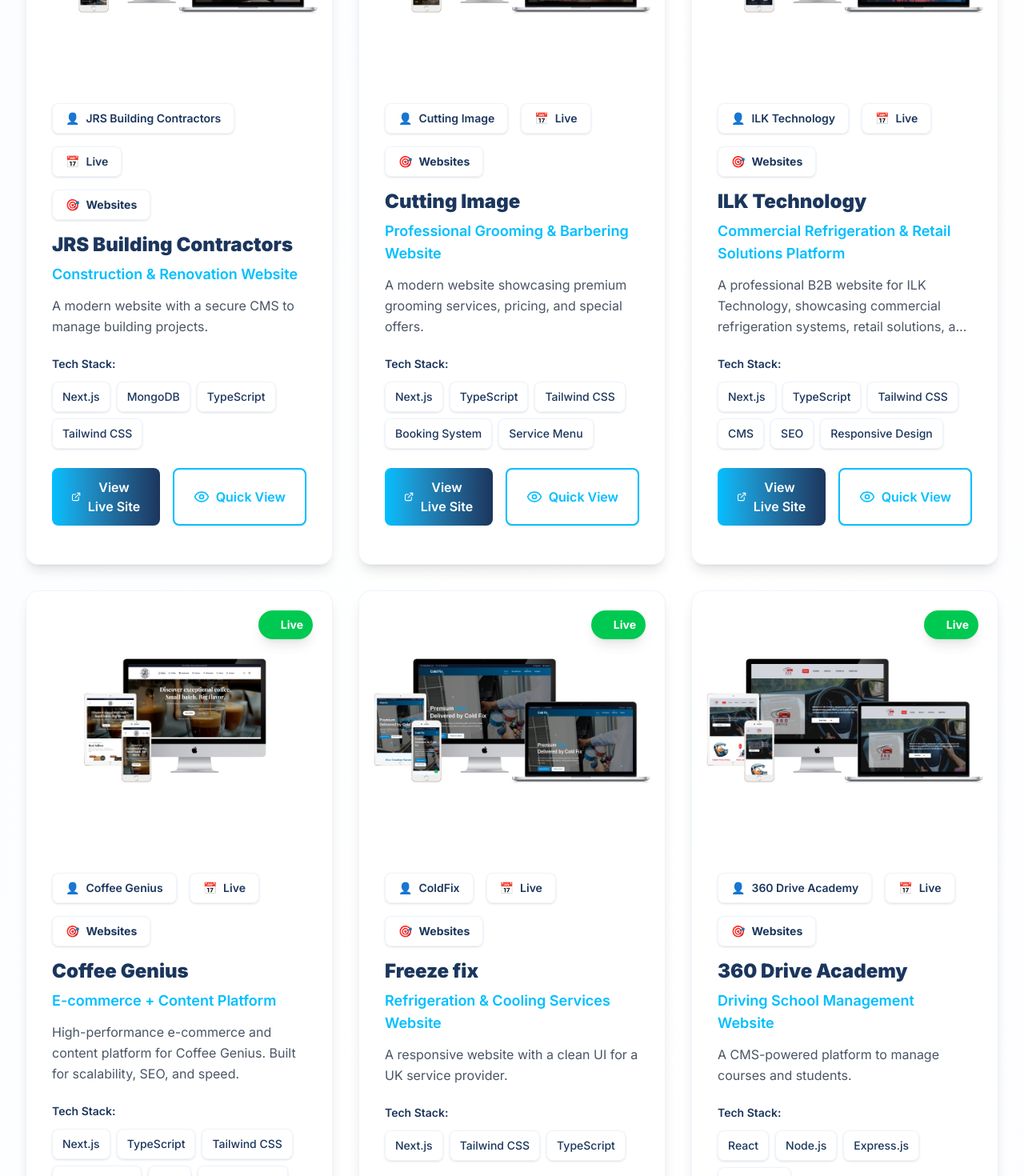
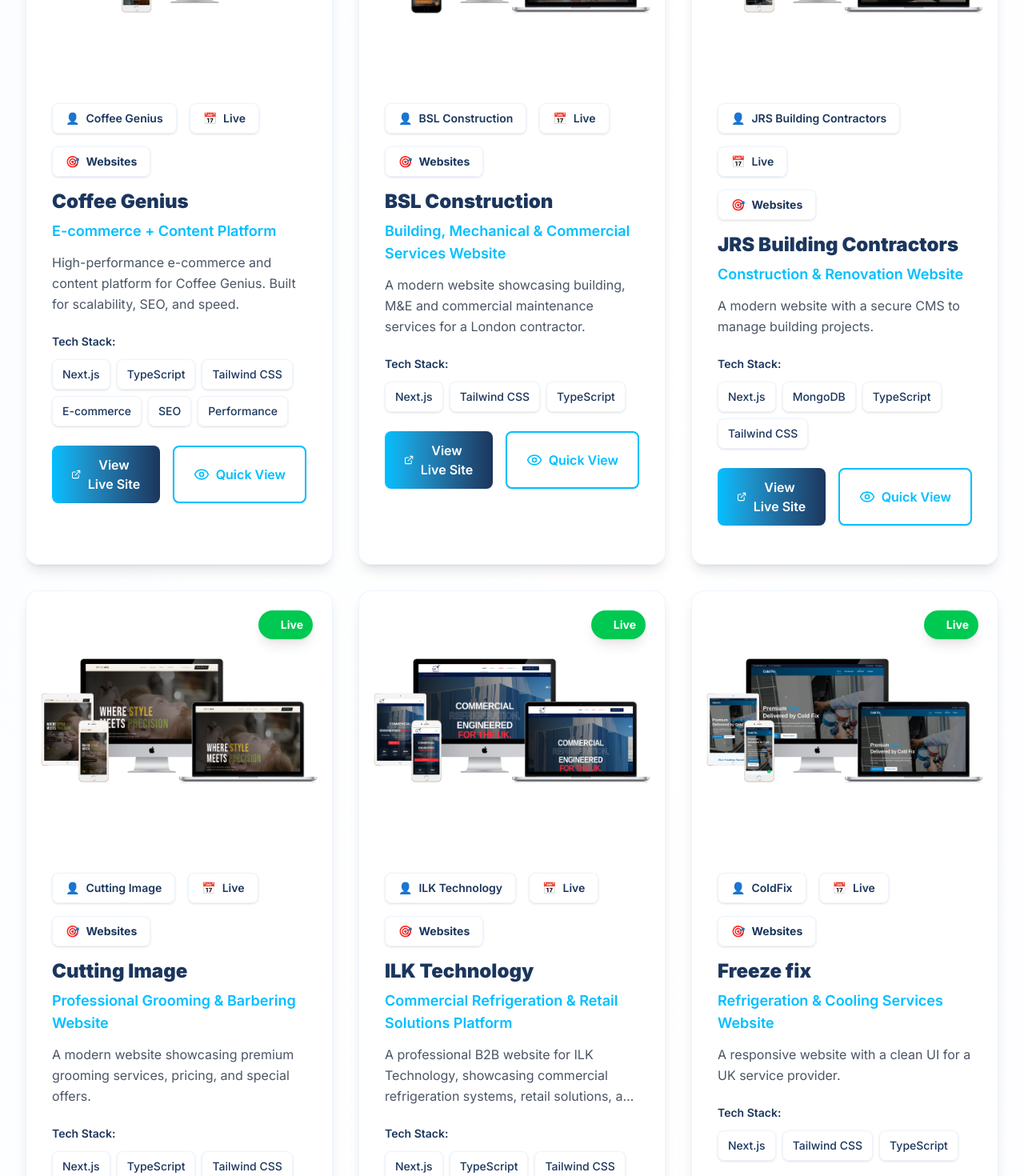
Before and after one commit to alikansoh/viorix, a Next.js app in the folder front/: page /projects in a window 1280 px wide. Shown: the part 1940-3410 px from the top of the page at 80% size. Built offline with nearby package versions, Linux system fonts and the light colour scheme.

Commit message:
new project

```diff
--- a/front/src/app/projects/portfolioData.ts
+++ b/front/src/app/projects/portfolioData.ts
@@ -73,6 +73,59 @@
 ];
 
 export const projects: Project[] = [
+  {
+    id: 4,
+    title: "Coffee Genius",
+    subtitle: "E-commerce + Content Platform",
+    description:
+      "High-performance e-commerce and content platform for Coffee Genius. Built for scalability, SEO, and speed.",
+    longDescription: `
+We've just launched Coffee Genius — a high-performance e-commerce + content platform built from the ground up.
+
+This wasn't just about design.
+It was about building a scalable digital engine for growth.
+
+✔ Online shop with secure Stripe checkout
+✔ Class & training booking system
+✔ Wholesale enquiry workflow
+✔ SEO-first architecture for long-term rankings
+✔ Optimised performance & fast load speeds
+
+Built with modern technology (Next.js + TypeScript) to ensure speed, security, and scalability.
+
+If you're a startup or growing business looking for a fast, search-driven website that converts — let's talk.
+`,
+    image: "/coffeegenius.png",
+    images: ["/coffeegenius.png"],
+    client: "Coffee Genius",
+    duration: "1 month",
+    year: "2026",
+    category: "Websites",
+    tags: ["Next.js", "TypeScript", "Tailwind CSS", "E-commerce", "SEO", "Performance"],
+    technologies: ["Next.js", "TypeScript", "Tailwind CSS", "Stripe", "SEO Optimization"],
+    status: "Live",
+    featured: true,
+    liveUrl: "https://coffeegenius.co.uk"
+  },
+  {
+    id: 10,
+    title: "BSL Construction",
+    subtitle: "Building, Mechanical & Commercial Services Website",
+    description: "A modern website showcasing building, M&E and commercial maintenance services for a London contractor.",
+    longDescription:
+      "We designed and built a responsive website for BSL Construction, a London-based company offering building, mechanical, electrical and commercial maintenance services. The site highlights their construction, M&E and commercial facilities work, 15+ years of experience and 150+ completed projects, with clear service pages and a simple quote request flow. Built with Next.js and Tailwind CSS for fast performance, strong SEO and mobile responsiveness.",
+    image: "/bsl-construction.png",
+    images: ["/bsl-construction.png"],
+    client: "BSL Construction",
+    duration: "1 month",
+    year: "2026",
+    category: "Websites",
+    tags: ["Next.js", "Tailwind CSS", "TypeScript"],
+    technologies: ["Next.js", "TypeScript", "Tailwind CSS"],
+    status: "Live",
+    featured: true,
+    liveUrl: "https://bsl-construction.co.uk"
+  },
   {
     id: 1,
     title: "JRS Building Contractors",
@@ -177,40 +230,6 @@
     liveUrl: "https://ilktechnology.com"
   },
   {
-    id: 4,
-    title: "Coffee Genius",
-    subtitle: "E-commerce + Content Platform",
-    description:
-      "High-performance e-commerce and content platform for Coffee Genius. Built for scalability, SEO, and speed.",
-    longDescription: `
-We've just launched Coffee Genius — a high-performance e-commerce + content platform built from the ground up.
-
-This wasn't just about design.
-It was about building a scalable digital engine for growth.
-
-✔ Online shop with secure Stripe checkout
-✔ Class & training booking system
-✔ Wholesale enquiry workflow
-✔ SEO-first architecture for long-term rankings
-✔ Optimised performance & fast load speeds
-
-Built with modern technology (Next.js + TypeScript) to ensure speed, security, and scalability.
-
-If you're a startup or growing business looking for a fast, search-driven website that converts — let's talk.
-`,
-    image: "/coffeegenius.png",
-    images: ["/coffeegenius.png"],
-    client: "Coffee Genius",
-    duration: "1 month",
-    year: "2026",
-    category: "Websites",
-    tags: ["Next.js", "TypeScript", "Tailwind CSS", "E-commerce", "SEO", "Performance"],
-    technologies: ["Next.js", "TypeScript", "Tailwind CSS", "Stripe", "SEO Optimization"],
-    status: "Live",
-    featured: true,
-    liveUrl: "https://coffeegenius.co.uk"
-  },
-  {
     id: 5,
     title: "Freeze fix",
     subtitle: "Refrigeration & Cooling Services Website",
@@ -306,15 +325,15 @@
     liveUrl: "https://hermeco.co.uk"
   },
   {
-    id: 10,
-    title: "BSL Construction",
-    subtitle: "Building, Mechanical & Commercial Services Website",
-    description: "A modern website showcasing building, M&E and commercial maintenance services for a London contractor.",
+    id: 11,
+    title: "One Call HVAC",
+    subtitle: "Heating & Air Conditioning Services Website",
+    description: "A modern website for a London HVAC company offering AC installation, repair and heating services.",
     longDescription:
-      "We designed and built a responsive website for BSL Construction, a London-based company offering building, mechanical, electrical and commercial maintenance services. The site highlights their construction, M&E and commercial facilities work, 15+ years of experience and 150+ completed projects, with clear service pages and a simple quote request flow. Built with Next.js and Tailwind CSS for fast performance, strong SEO and mobile responsiveness.",
-    image: "/bsl-construction.png",
-    images: ["/bsl-construction.png"],
-    client: "BSL Construction",
+      "We designed and built a responsive website for One Call HVAC, serving homes and businesses across Greater London and the M25 boroughs. The site showcases AC installation, repair, pipework and wholesale services alongside heating and heat pump systems, with clear calls to action for same-day service and upfront pricing. Built with Next.js and Tailwind CSS for fast performance, strong SEO and mobile responsiveness.",
+    image: "/one.png",
+    images: ["/one.png"],
+    client: "One Call HVAC",
     duration: "1 month",
     year: "2026",
     category: "Websites",
@@ -322,7 +341,7 @@
     technologies: ["Next.js", "TypeScript", "Tailwind CSS"],
     status: "Live",
     featured: true,
-    liveUrl: "https://bsl-construction.co.uk"
+    liveUrl: "https://www.onecallhvac.co.uk"
   },
 ];
 
```
Also changed, not shown: front/public/one.png (added).
